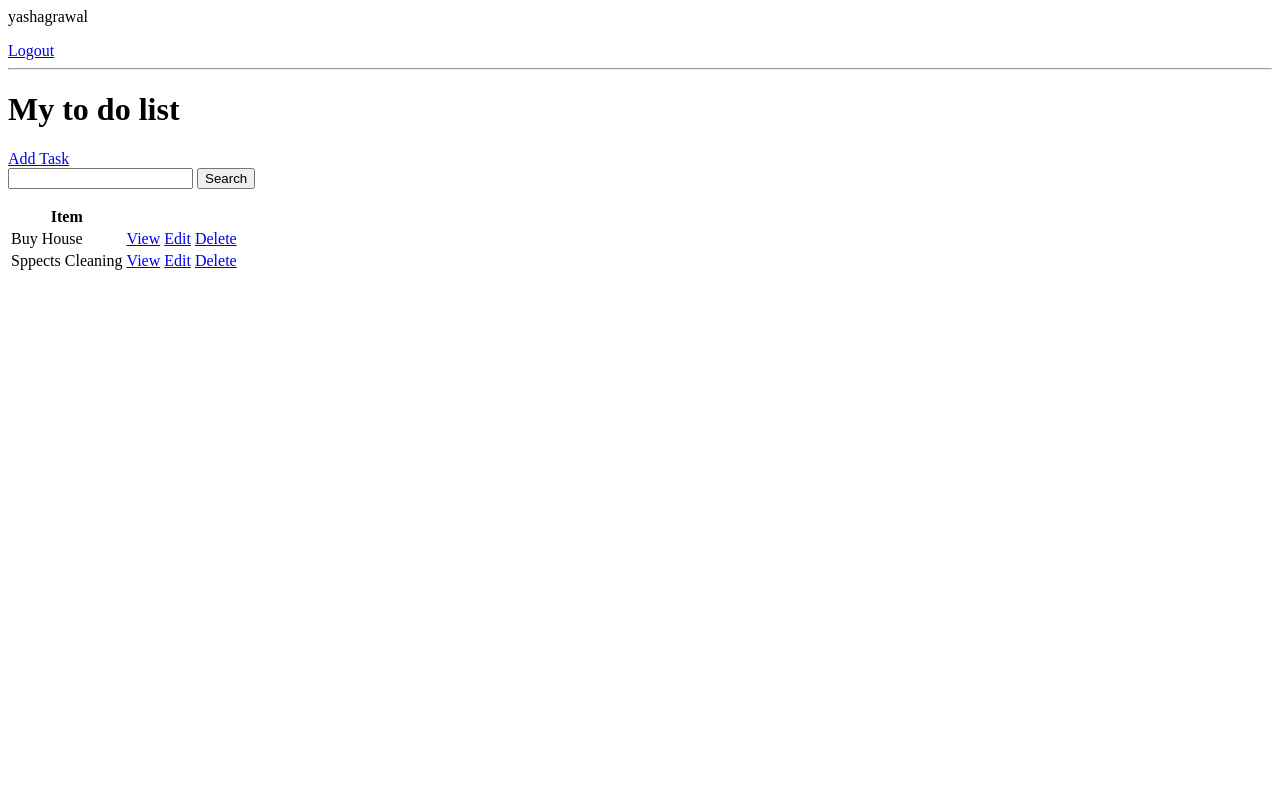
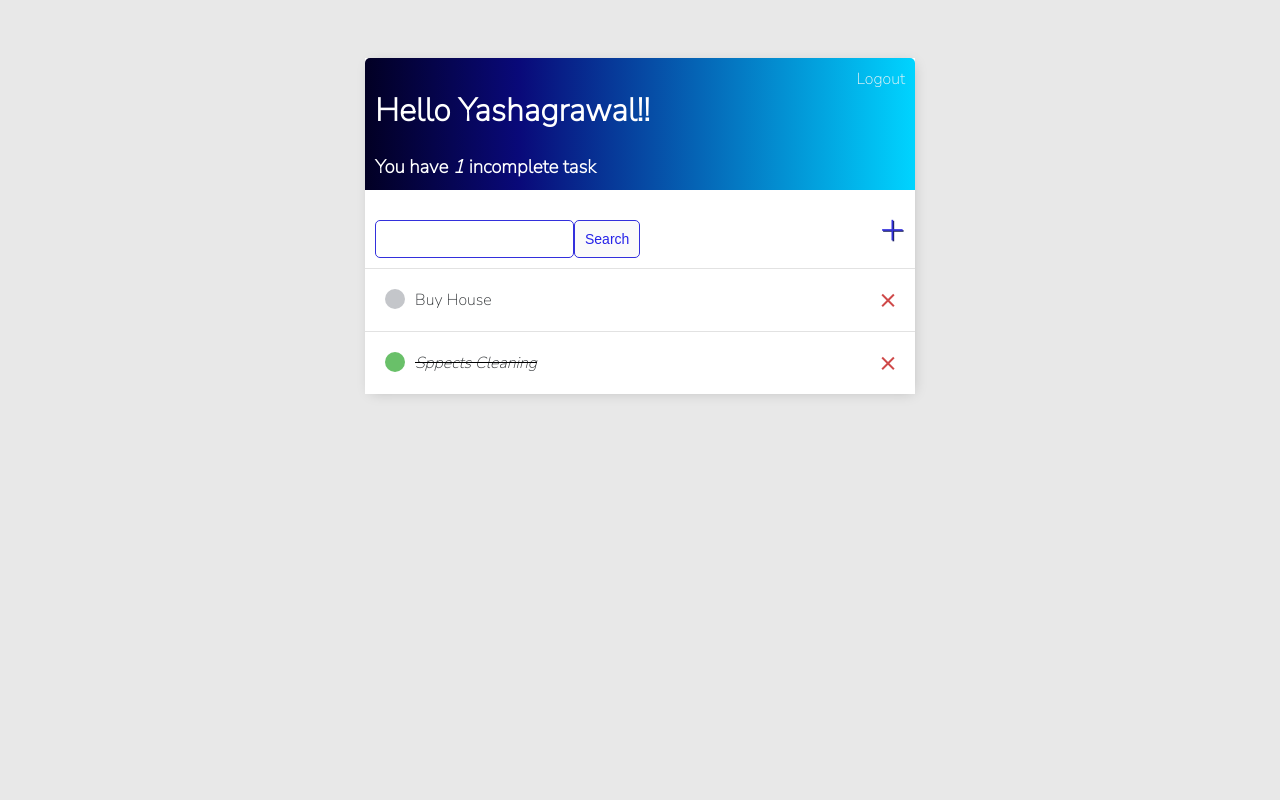
Before and after one commit to SDE-Yash-Agrawal/NeuroNexus, a Django app: page / in a window 1280 px wide. Run offline with Django 4.2, Linux system fonts and the light colour scheme; a user stored in the database is signed in; data comes from the database, SQL or seed files in the repository; both versions use the stored data as it was after the commit.

Commit message:
CSS Styling Added!

```diff
--- /dev/null
+++ b/TODO_List/baseapp/templates/baseapp/main.html
@@ -0,0 +1,147 @@
+<!DOCTYPE html>
+<html lang="en">
+<head>
+    <meta charset="UTF-8">
+    <meta name="viewport" content="width=device-width, initial-scale=1.0">
+    <title>TO-DO Items</title>
+
+    <link rel="preconnect" href="https://fonts.googleapis.com">
+    <link rel="preconnect" href="https://fonts.gstatic.com" crossorigin>
+    <link href="https://fonts.googleapis.com/css2?family=Nunito+Sans:opsz,wght@6..12,200&display=swap" rel="stylesheet">
+
+    <style>
+        body{
+            background-color: 	#E8E8E8;
+            font-family: 'Nunito Sans', sans-serif;
+            padding-top: 50px;
+        }
+
+        h1,
+        h2,
+        h3,
+        h4,
+        h5,
+        h6, {
+                font-family: 'Raleway', sans-serif;
+        }
+
+        a,
+        p {
+            color: #2d3033;
+        }
+
+        .container{
+            max-width: 550px;
+            margin: auto;
+            background-color: #fff;
+            -webkit-box-shadow: 2px 2px 13px -4px rgba(0, 0, 0, 0.21);
+            box-shadow:  2px 2px 13px -4px rgba(0, 0, 0, 0.21);
+        }
+
+        .header-bar {
+            display: flex;
+            justify-content: space-between;
+            color: #fff;
+            padding: 10px;
+            border-radius: 5px 5px 0 0;
+            background: linear-gradient(90deg, #020024 0%, #090979 28%, #00d4ff 100%);
+        }
+
+        .header-bar a {
+            color: rgb(247, 247, 247);
+            text-decoration: none;
+        }
+
+        .task-wrapper {
+            display: flex;
+            align-items: center;
+            justify-content: space-between;
+            padding: 20px;
+            background-color: #fff;
+            border-top: 1px solid rgb(226, 226, 226);
+        }
+
+        .task-title {
+            display: flex;
+        }
+
+        .task-title a {
+            text-decoration: none;
+            color: #2d3033;
+            margin-left: 10px;
+        }
+
+        .task-complete-icon {
+            height: 20px;
+            width: 20px;
+            background-color: rgb(105, 192, 105);
+            border-radius: 50%;
+        }
+
+        .task-incomplete-icon {
+            height: 20px;
+            width: 20px;
+            background-color: rgb(196, 198, 202);
+            border-radius: 50%;
+        }
+
+        .delete-link {
+            text-decoration: none;
+            font-weight: 900;
+            color: #cf4949;
+            font-size: 25px;
+            line-height: 0;
+        }
+
+        #search-add-wrapper {
+            display: flex;
+            justify-content: space-between;
+            align-items: center;
+            padding: 10px;
+        }
+
+        #add-link {
+            color: #3330dc;
+            text-decoration: none;
+            font-size: 42px;
+            text-shadow: 1px 1px #1c225c;
+        }
+
+        input[type=text],
+        input[type=password],
+        textarea {
+            border: 1px solid #3330dc;
+            border-radius: 5px;
+            padding: 10px;
+            width: 90%;
+        }
+
+        label {
+            padding-top: 10px !important;
+            display: block;
+        }
+
+        .button {
+            border: 1px solid #3330dc;
+            background-color: #fafafa;
+            color: #2522e8;
+            padding: 10px;
+            font-size: 14px;
+            border-radius: 5px;
+            cursor: pointer;
+            text-decoration: none;
+        }
+
+        .card-body {
+            padding: 20px;
+        }
+    </style>
+</head>
+<body>
+    <div class="container">
+        {% block content %}
+
+        {% endblock content %}
+    </div>
+</body>
+</html>
--- a/TODO_List/baseapp/templates/baseapp/task_list.html
+++ b/TODO_List/baseapp/templates/baseapp/task_list.html
@@ -1,20 +1,53 @@
+{% extends 'baseapp/main.html' %}
+{% block content %}
 
-{% if request.user.is_authenticated %}
-<p>{{request.user}}</p>
-<a href="{% url 'logout' %}">Logout</a>
-{% else %}
-<a href="{% url 'login' %}">Login</a>
-{% endif %}
+<div class="header-bar">
+    <div>
+        <h1>Hello {{request.user|title}}!!</h1>
+        <h3 style="margin:0">You have <i>{{count}}</i> incomplete task{{ count|pluralize:"s" }}</h3>
+    </div>
 
-<hr>
-<h1>My to do list {{color}}</h1>
-<a href="{% url 'task-create' %}">Add Task</a>
+    {% if request.user.is_authenticated %}
+    <a href="{% url 'logout' %}">Logout</a>
+    {% else %}
+    <a href="{% url 'login' %}">Login</a>
+    {% endif %}
+</div>
 
-<form method="GET">
-    <input type="text" name="search-area" value="{{search_input}}">
-    <input type="submit" value="Search">
-</form>
-<table>
+<div id="search-add-wrapper">
+    <form method="GET" style="margin-top: 20px; display: flex;">
+        <input type="text" name="search-area" value="{{search_input}}">
+        <input class="button" type="submit" value="Search">
+    </form>
+    <a id="add-link" href="{% url 'task-create' %}">&#x2b;</a>
+</div>
+
+
+
+<div class="task-items-wrapper">
+    {% for task in tasks %}
+        <div class="task-wrapper">
+            {% if task.complete %}
+                <div class="task-title">
+                    <div class="task-complete-icon"></div>
+                    <i><s><a href="{% url 'task-update' task.id %}">{{task}}</a></s></i>
+                </div>
+                <a class="delete-link" href="{% url 'task-delete' task.id %}">&#215;</a>
+            {% else %}
+                <div class="task-title">
+                    <div class="task-incomplete-icon"></div>
+                    <a href="{% url 'task-update' task.id %}">{{task}}</a>
+                </div>
+                <a class="delete-link" href="{% url 'task-delete' task.id %}">&#215;</a>
+            {% endif %}
+
+        </div>
+    {% empty %}
+        <h3>No items in list</h3>
+    {% endfor %}
+</div>
+
+<!-- <table>
     <tr>
         <th>Item</th>
         <th></th>
@@ -23,11 +56,12 @@
     {% for task in tasks %}
     <tr>
         <td>{{task.title}}</td>
-        <td><a href="{% url 'task' task.id %}">View</a></td>
         <td><a href="{% url 'task-update' task.id %}">Edit</a></td>
         <td><a href="{% url 'task-delete' task.id %}">Delete</a></td>
     </tr>
     {% empty %}
         <h3>No items in list</h3>
     {% endfor %}
-</table>
+</table> -->
+
+{% endblock content %}
--- a/TODO_List/baseapp/views.py
+++ b/TODO_List/baseapp/views.py
@@ -72,7 +72,7 @@ class TaskCreate(LoginRequiredMixin, CreateView):
 
 class TaskUpdate(LoginRequiredMixin, UpdateView):
     model = Task
-    fields = '__all__'
+    fields = ['title', 'description', 'complete']
     success_url = reverse_lazy('Task')
 
 class DeleteView(LoginRequiredMixin, DeleteView):
```
Also changed, not shown: TODO_List/baseapp/templates/baseapp/login.html (+16 -7 lines), TODO_List/baseapp/templates/baseapp/register.html (+22 -7 lines), TODO_List/baseapp/templates/baseapp/task_confirm_delete.html (+16 -6 lines), TODO_List/baseapp/templates/baseapp/task_form.html (+17 -7 lines), TODO_List/db.sqlite3.
